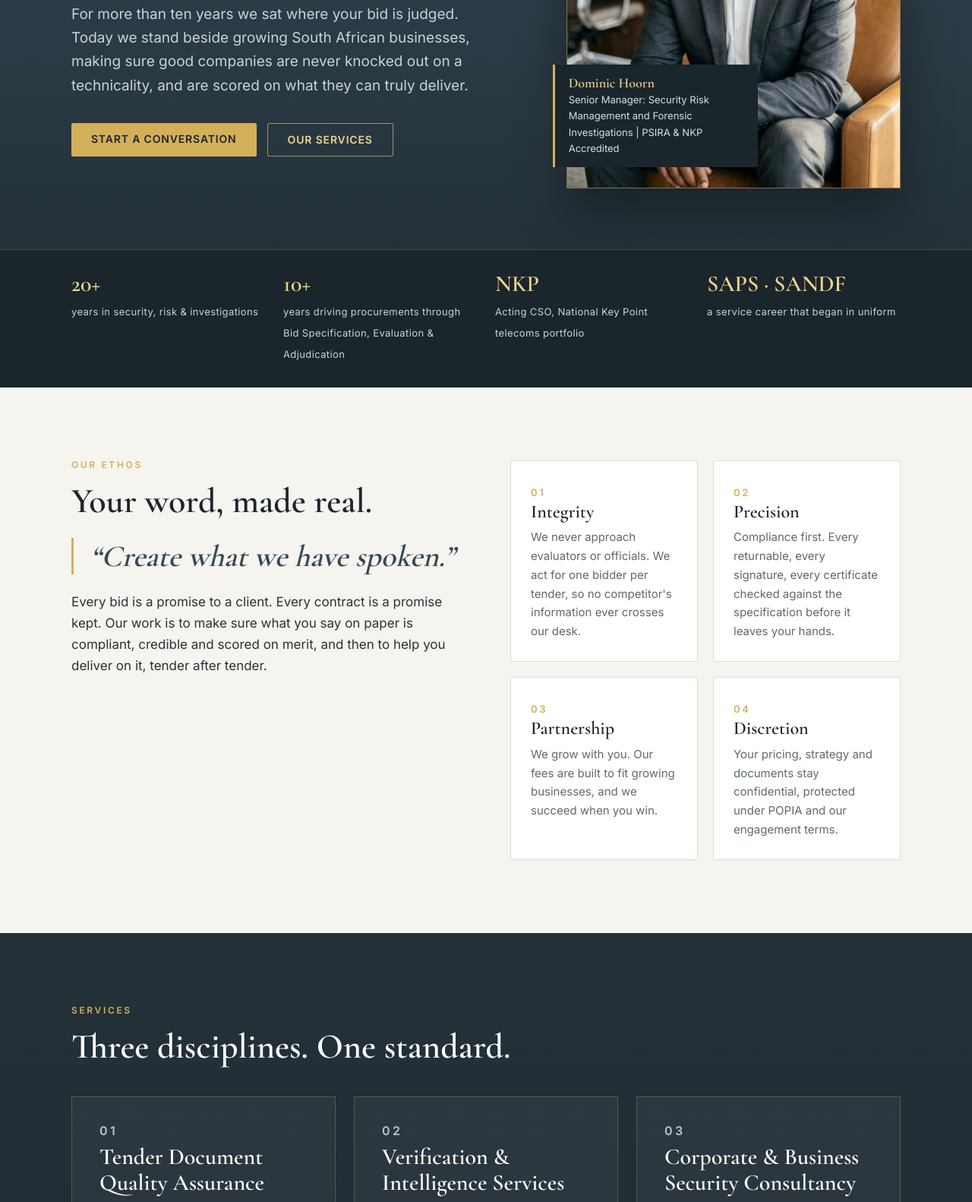
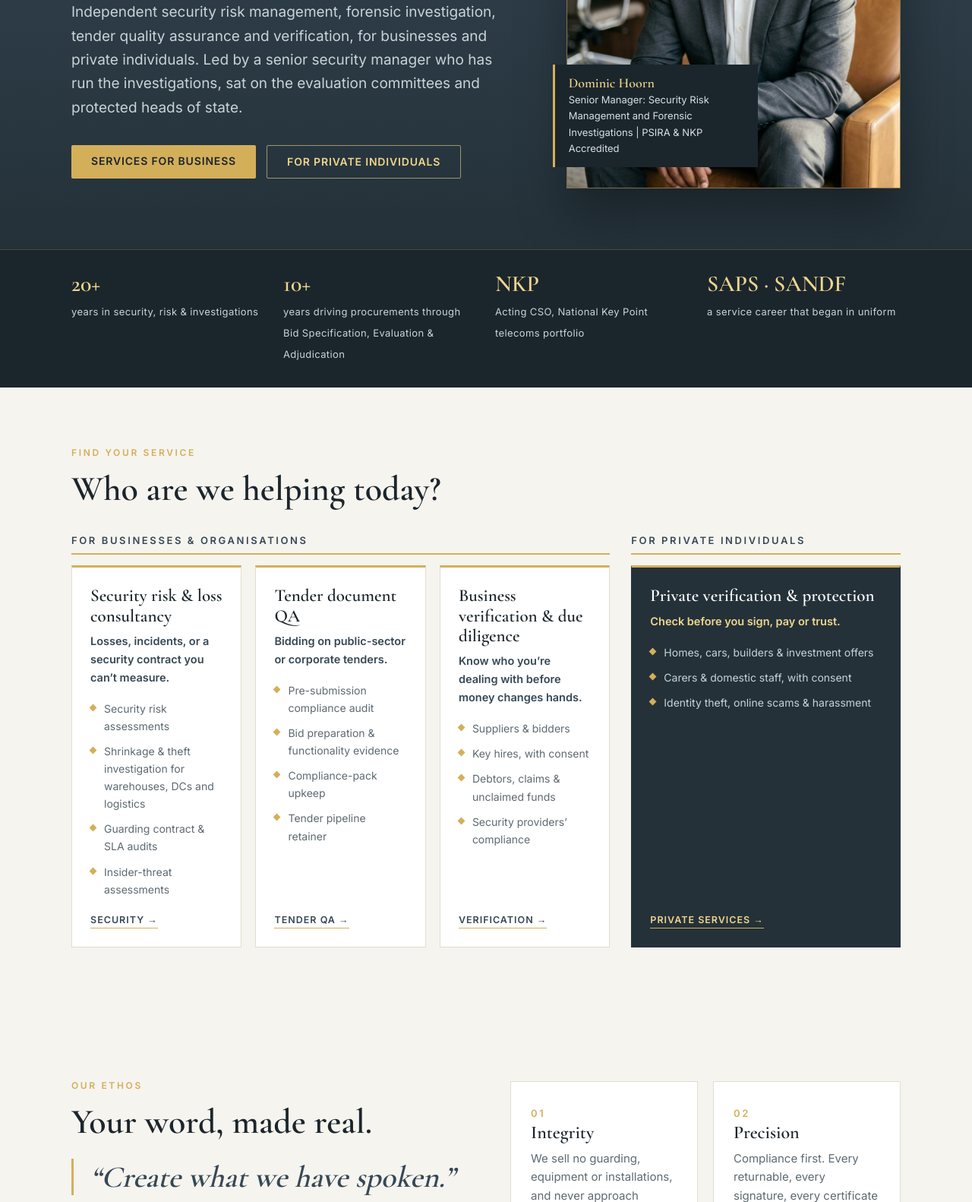
Before and after one commit to dominichoorn-ui/hlegacyco-web, a plain HTML site: page index.html in a window 1280 px wide. Shown: the part 455-2037 px from the top of the page at 76% size. Drawn offline with nearby package versions, Linux system fonts and the light colour scheme.

Commit message:
Homepage: business/private split, explicit service paths, per-page closing hooks
Co-Authored-By: Claude Opus 5.5 <noreply@anthropic.com>

```diff
--- a/index.html
+++ b/index.html
@@ -3,9 +3,9 @@
 <head>
 <meta charset="utf-8">
 <meta name="viewport" content="width=device-width, initial-scale=1">
-<title>HLegacy Co | Tender Document QA &amp; Corporate Security Consultancy</title>
-<meta name="description" content="From the other side of the evaluation table. Tender document quality assurance and corporate security consultancy for South African businesses ready to win.">
-<meta property="og:title" content="HLegacy Co | From the other side of the evaluation table">
+<title>HLegacy Co | Security Risk, Forensic Investigation, Tender QA &amp; Verification</title>
+<meta name="description" content="Independent security risk management, forensic investigation, tender quality assurance and verification for South African businesses and private individuals. Led by Dominic Hoorn, Cape Town.">
+<meta property="og:title" content="HLegacy Co | Twenty years of seeing risk from the inside">
 <meta property="og:description" content="Tender document quality assurance and corporate security consultancy. Led by Dominic Hoorn, former evaluator of multi-million-rand public-sector security procurements.">
 <meta property="og:image" content="https://hlegacyco.com/assets/founder.jpg">
 <link rel="icon" href="assets/favicon.png">
@@ -130,6 +130,25 @@ section{padding:96px 0}
 .step p{color:var(--muted);font-size:15.5px}
 @media(max-width:820px){.steps{grid-template-columns:1fr}}
 
+/* paths */
+#paths{padding:80px 0}
+.paths{display:grid;grid-template-columns:2fr 1fr;gap:28px;margin-top:36px}
+.paths h3.side{font:600 13px/1 var(--sans);letter-spacing:.2em;text-transform:uppercase;color:var(--slate);margin-bottom:14px;padding-bottom:10px;border-bottom:2px solid var(--gold)}
+.pgrid{display:grid;grid-template-columns:repeat(3,1fr);gap:18px}
+.path{display:flex;flex-direction:column;background:#fff;border:1px solid var(--line);border-top:3px solid var(--gold);padding:24px;text-decoration:none;transition:.2s;height:100%}
+.path:hover{box-shadow:0 14px 30px rgba(27,37,44,.12);transform:translateY(-2px)}
+.path h4{font:600 23px/1.15 var(--serif);color:var(--ink);margin-bottom:8px}
+.path .if{font-size:14.5px;color:var(--slate);font-weight:600;margin-bottom:12px}
+.path ul{list-style:none;font-size:14px;color:var(--muted);margin-bottom:16px}
+.path li{padding:5px 0 5px 18px;position:relative}
+.path li:before{content:"";position:absolute;left:0;top:12px;width:7px;height:7px;background:var(--gold);transform:rotate(45deg)}
+.path .go2{margin-top:auto;font:600 12.5px var(--sans);letter-spacing:.08em;text-transform:uppercase;color:var(--slate);border-bottom:1px solid var(--gold);align-self:flex-start;padding-bottom:3px}
+.path.priv{background:var(--slate-d);border-color:var(--slate-d);border-top-color:var(--gold)}
+.path.priv h4{color:#fff}.path.priv .if{color:var(--gold-l)}.path.priv ul{color:#c9d3d8}.path.priv .go2{color:var(--gold-l)}
+#business,#private{display:flex;flex-direction:column}.pgrid{flex:1}.path.priv{height:auto;flex:1}
+.hero .eyebrow{line-height:1.6}
+@media(max-width:1000px){.paths{grid-template-columns:1fr}.pgrid{grid-template-columns:1fr}}
+
 /* founder */
 .founder img{border:1px solid var(--line)}
 .creds{list-style:none;margin-top:22px}
@@ -170,12 +189,12 @@ footer a{color:#b9c5cb}
 <section class="hero" style="padding:0">
   <div class="wrap">
     <div>
-      <p class="eyebrow">Tender Document QA &middot; Corporate Security Consultancy</p>
-      <h1>From the other side of the <em>evaluation table.</em></h1>
-      <p class="lead">For more than ten years we sat where your bid is judged. Today we stand beside growing South African businesses, making sure good companies are never knocked out on a technicality, and are scored on what they can truly deliver.</p>
+      <p class="eyebrow">Security risk &middot; Forensic investigation &middot; Tender QA &middot; Verification</p>
+      <h1>Twenty years of seeing risk <em>from the inside.</em></h1>
+      <p class="lead">Independent security risk management, forensic investigation, tender quality assurance and verification, for businesses and private individuals. Led by a senior security manager who has run the investigations, sat on the evaluation committees and protected heads of state.</p>
       <div class="ctas">
-        <a class="btn btn-gold" href="#contact">Start a conversation</a>
-        <a class="btn btn-line" href="#services">Our services</a>
+        <a class="btn btn-gold" href="#business">Services for business</a>
+        <a class="btn btn-line" href="#private">For private individuals</a>
       </div>
     </div>
     <div class="portrait">
@@ -192,16 +211,37 @@ footer a{color:#b9c5cb}
   <div><b>SAPS &middot; SANDF</b><span>a service career that began in uniform</span></div>
 </div></div>
 
+<section id="paths">
+  <div class="wrap">
+    <p class="eyebrow">Find your service</p>
+    <h2>Who are we helping today?</h2>
+    <div class="paths">
+      <div id="business">
+        <h3 class="side">For businesses &amp; organisations</h3>
+        <div class="pgrid">
+          <a class="path" href="security/"><h4>Security risk &amp; loss consultancy</h4><p class="if">Losses, incidents, or a security contract you can&rsquo;t measure.</p><ul><li>Security risk assessments</li><li>Shrinkage &amp; theft investigation for warehouses, DCs and logistics</li><li>Guarding contract &amp; SLA audits</li><li>Insider-threat assessments</li></ul><span class="go2">Security &rarr;</span></a>
+          <a class="path" href="tender-qa/"><h4>Tender document QA</h4><p class="if">Bidding on public-sector or corporate tenders.</p><ul><li>Pre-submission compliance audit</li><li>Bid preparation &amp; functionality evidence</li><li>Compliance-pack upkeep</li><li>Tender pipeline retainer</li></ul><span class="go2">Tender QA &rarr;</span></a>
+          <a class="path" href="verification/#business"><h4>Business verification &amp; due diligence</h4><p class="if">Know who you&rsquo;re dealing with before money changes hands.</p><ul><li>Suppliers &amp; bidders</li><li>Key hires, with consent</li><li>Debtors, claims &amp; unclaimed funds</li><li>Security providers&rsquo; compliance</li></ul><span class="go2">Verification &rarr;</span></a>
+        </div>
+      </div>
+      <div id="private">
+        <h3 class="side">For private individuals</h3>
+        <a class="path priv" href="verification/#individuals"><h4>Private verification &amp; protection</h4><p class="if">Check before you sign, pay or trust.</p><ul><li>Homes, cars, builders &amp; investment offers</li><li>Carers &amp; domestic staff, with consent</li><li>Identity theft, online scams &amp; harassment</li></ul><span class="go2">Private services &rarr;</span></a>
+      </div>
+    </div>
+  </div>
+</section>
+
 <section id="ethos">
   <div class="wrap split">
     <div>
       <p class="eyebrow">Our ethos</p>
       <h2>Your word, made real.</h2>
       <p class="motto">&ldquo;Create what we have spoken.&rdquo;</p>
-      <p>Every bid is a promise to a client. Every contract is a promise kept. Our work is to make sure what you say on paper is compliant, credible and scored on merit, and then to help you deliver on it, tender after tender.</p>
+      <p>Every report is a promise kept. Every bid is a promise to a client. Our work is to make sure what you are told, and what you put on paper, is accurate, compliant and stands up to scrutiny, whether that is a risk assessment, an investigation, a verification or a tender.</p>
     </div>
     <div class="pillars">
-      <div class="pillar"><span class="n">01</span><h3>Integrity</h3><p>We never approach evaluators or officials. We act for one bidder per tender, so no competitor's information ever crosses our desk.</p></div>
+      <div class="pillar"><span class="n">01</span><h3>Integrity</h3><p>We sell no guarding, equipment or installations, and never approach evaluators or officials. Our advice has only one interest: yours.</p></div>
       <div class="pillar"><span class="n">02</span><h3>Precision</h3><p>Compliance first. Every returnable, every signature, every certificate checked against the specification before it leaves your hands.</p></div>
       <div class="pillar"><span class="n">03</span><h3>Partnership</h3><p>We grow with you. Our fees are built to fit growing businesses, and we succeed when you win.</p></div>
       <div class="pillar"><span class="n">04</span><h3>Discretion</h3><p>Your pricing, strategy and documents stay confidential, protected under POPIA and our engagement terms.</p></div>
@@ -212,7 +252,7 @@ footer a{color:#b9c5cb}
 <section id="services" class="dark">
   <div class="wrap">
     <p class="eyebrow">Services</p>
-    <h2>Three disciplines. One standard.</h2>
+    <h2>Three business disciplines. One standard.</h2>
     <div class="cards">
       <div class="card">
         <p class="eyebrow">01</p>
@@ -229,17 +269,15 @@ footer a{color:#b9c5cb}
       </div>
       <div class="card">
         <p class="eyebrow">02</p>
-        <h3>Verification &amp; Intelligence Services</h3>
-        <p>Know exactly who and what you are dealing with before money or trust changes hands. For businesses and individuals.</p>
+        <h3>Business Verification &amp; Intelligence</h3>
+        <p>Know exactly who and what you are dealing with before money or trust changes hands.</p>
         <ul>
           <li>Suppliers and bidders: who is really behind the company</li>
           <li>Key hires and carers: identity, qualifications and references, with consent</li>
           <li>Claims, debtors and unclaimed funds: verify, trace and recover</li>
           <li>Contractors and security providers: registered, graded and compliant?</li>
-          <li>Homes, cars, builders and investment offers: check before you sign or pay</li>
-          <li>Identity theft, online scams and harassment: a documented response</li>
         </ul>
-        <a class="go" href="verification/">Explore verification services &rarr;</a>
+        <a class="go" href="verification/#business">Explore business verification &rarr;</a>
         <p class="note">Lawful, documented and report-based, in line with POPIA. Scope is confirmed in a written service agreement.</p>
       </div>
       <div class="card">
@@ -248,6 +286,7 @@ footer a{color:#b9c5cb}
         <p>For organisations that need to see their security, people and process risks the way an investigator does.</p>
         <ul>
           <li>Comprehensive security risk assessment: physical, people, process and security systems</li>
+          <li>Shrinkage, stock-loss and theft investigation for warehouses, distribution centres and logistics operations</li>
           <li>Authorised physical penetration exercises: access control, procedures and staff tested</li>
           <li>Insider-threat risk assessment: off-boarding, data theft, sabotage, disgruntled ex-employees</li>
           <li>Security contract and SLA scrutiny for outsourced guarding and electronic security, starting with a fixed-fee Contract Cost Audit</li>
@@ -262,7 +301,7 @@ footer a{color:#b9c5cb}
 <section id="lost">
   <div class="wrap split">
     <div>
-      <p class="eyebrow">What we see from the other side</p>
+      <p class="eyebrow">For bidders: what we see from the other side</p>
       <h2>Most bids aren&rsquo;t lost on price.</h2>
       <p>They&rsquo;re lost before anyone looks at the price. These five mistakes knock out capable companies every week, and every one of them is fixable before you submit.</p>
     </div>
@@ -278,7 +317,7 @@ footer a{color:#b9c5cb}
 
 <section id="process" style="background:#fff;border-top:1px solid var(--line);border-bottom:1px solid var(--line)">
   <div class="wrap">
-    <p class="eyebrow">How we work</p>
+    <p class="eyebrow">How tender QA works</p>
     <h2>Bid. Win. Grow.</h2>
     <div class="steps">
       <div class="step"><p class="eyebrow">Step 1</p><h3>Bid</h3><p>We review the specification with you, close every compliance gap and build a bid that earns its functionality points.</p></div>
@@ -317,11 +356,12 @@ footer a{color:#b9c5cb}
 <section id="contact" class="contact">
   <div class="wrap">
     <p class="eyebrow">Let&rsquo;s talk</p>
-    <h2>Tell us what you&rsquo;re bidding on next.</h2>
+    <h2>Tell us what&rsquo;s at stake.</h2>
     <div class="rule"></div>
-    <p>Every engagement starts with a conversation, not a price list. Tell us where you are and where you&rsquo;re aiming, and we&rsquo;ll shape an arrangement that fits your business.</p>
+    <p>Every engagement starts with a confidential conversation, not a price list. Tell us where you are and what you need, and we&rsquo;ll confirm how we can help, for your business or for you personally.</p>
     <div class="ctas">
-      <a class="btn btn-gold" href="mailto:dominic@hlegacyco.com?subject=Tender%20enquiry">dominic@hlegacyco.com</a>
+      <a class="btn btn-gold" href="mailto:dominic@hlegacyco.com?subject=Business%20enquiry">Business enquiry</a>
+      <a class="btn btn-line" href="verification/#consult">Private enquiry</a>
       <a class="btn btn-line" href="https://www.linkedin.com/in/dominic-hoorn-67992819a" target="_blank" rel="noopener">Connect on LinkedIn</a>
     </div>
   </div>
```
Also changed, not shown: credentials/index.html (+1 -1 lines), security/index.html (+1 -1 lines), verification/index.html (+1 -1 lines).
